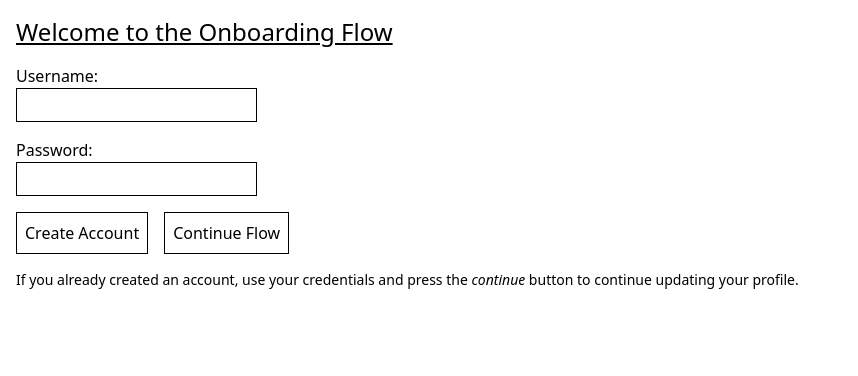
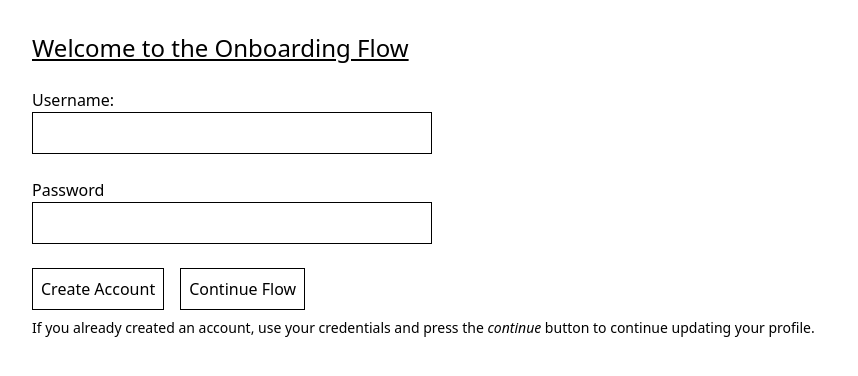
Before and after one commit to philosophy-flow/onboarding-flow-frontend, a React (Vite) app: page /flow/1 in a window 1280 px wide. Shown: the top 376 px of the page, without its empty margins (0-858 px from the left). Built offline with nearby package versions, Linux system fonts and the light colour scheme; no server answers.

Commit message:
refactor common components and add data page

```diff
--- /dev/null
+++ b/src/components/common/Button.tsx
@@ -0,0 +1,17 @@
+import { MouseEventHandler } from "../../types";
+
+type ButtonPropTypes = {
+    label: string;
+    onClick: MouseEventHandler;
+};
+
+export default function Button({ label, onClick }: ButtonPropTypes) {
+    return (
+        <button
+            onClick={onClick}
+            className="mr-4 cursor-pointer border p-2 hover:bg-gray-100"
+        >
+            {label}
+        </button>
+    );
+}
--- /dev/null
+++ b/src/components/common/Input.tsx
@@ -0,0 +1,28 @@
+import { FormEvent } from "../../types";
+
+type InputPropTypes = {
+    name: string;
+    label: string;
+    value: string;
+    onChange: (e: FormEvent) => void;
+};
+
+export default function Input({
+    name,
+    label,
+    value,
+    onChange,
+}: InputPropTypes) {
+    return (
+        <div className="mb-6">
+            <label htmlFor={name}>{label}</label>
+            <input
+                id={name}
+                name={name}
+                className="block w-full max-w-100 border p-2"
+                value={value}
+                onChange={onChange}
+            />
+        </div>
+    );
+}
--- a/src/components/modules/AboutModule.tsx
+++ b/src/components/modules/AboutModule.tsx
@@ -21,13 +21,17 @@ export default function AboutModule({ handleInputChange }: ModularComponent) {
     };
 
     return (
-        <div>
-            <label htmlFor="about">About</label>
+        <div className="mb-6 w-100">
+            <label htmlFor="about" className="block">
+                About
+            </label>
             <textarea
                 name="about"
                 id="about"
                 value={about}
                 onChange={handleChange}
+                maxLength={175}
+                className="h-32 w-full resize-none border-2 p-3"
             />
         </div>
     );
--- a/src/components/modules/BirthdayModule.tsx
+++ b/src/components/modules/BirthdayModule.tsx
@@ -3,6 +3,7 @@ import { useDebounce } from "use-debounce";
 
 import { useUserStore } from "../../store";
 import { ModularComponent } from "../../types";
+import Input from "../common/input";
 
 export default function BirthdayModule({
     handleInputChange,
@@ -35,39 +36,30 @@ export default function BirthdayModule({
     }, [month, day, year]);
 
     return (
-        <>
-            <label htmlFor="birthday"></label>
-            <div id="birthday">
-                <div>
-                    <label htmlFor="month">Month</label>
-                    <input
+        <div className="mb-6">
+            <label htmlFor="birthday" className="mb-3"></label>
+            <div id="birthday" className="w-100 border-2 p-2">
+                <Input
                     name="month"
-                        id="month"
+                    label="Month:"
                     value={month}
                     onChange={(e) => setMonth(e.target.value)}
                 />
-                </div>
 
-                <div>
-                    <label htmlFor="day">Day</label>
-                    <input
-                        name="'day"
-                        id="day"
+                <Input
+                    name="day"
+                    label="Day:"
                     value={day}
                     onChange={(e) => setDay(e.target.value)}
                 />
-                </div>
 
-                <div>
-                    <label htmlFor="year">Year</label>
-                    <input
-                        name="'year"
-                        id="year"
+                <Input
+                    name="year"
+                    label="Year:"
                     value={year}
                     onChange={(e) => setYear(e.target.value)}
                 />
             </div>
         </div>
-        </>
     );
 }
--- a/src/layouts/BaseLayout.tsx
+++ b/src/layouts/BaseLayout.tsx
@@ -2,7 +2,7 @@ import { Outlet } from "react-router-dom";
 
 export default function BaseLayout() {
     return (
-        <main className="m-4">
+        <main className="m-8">
             <Outlet />
         </main>
     );
--- a/src/pages/DataPage.tsx
+++ b/src/pages/DataPage.tsx
@@ -1,23 +1,34 @@
 import { useNavigate } from "react-router-dom";
+
+import { useUserStore } from "../store";
 import { MouseEvent } from "../types";
+import Button from "../components/common/Button";
 
 export default function DataPage() {
     const navigate = useNavigate();
+    const { userData } = useUserStore();
 
     const handleClick = (e: MouseEvent) => {
         e.preventDefault();
-
         navigate("/flow/1");
     };
+
     return (
         <div>
             <h2 className="text-2xl underline">User Data</h2>
-            <button
-                className="mt-4 mr-4 cursor-pointer border p-2"
-                onClick={handleClick}
-            >
-                Return to Flow
-            </button>
+            <table className="my-6 w-[50%] text-left text-sm rtl:text-right">
+                <tbody>
+                    {Object.entries(userData!).map(([key, value]) => (
+                        <tr key={key} className="border-b border-gray-700">
+                            <td className="w-2.5 border-r border-gray-700 px-6 py-4 pl-0">
+                                {key}
+                            </td>
+                            <td className="px-6 py-4">{value}</td>
+                        </tr>
+                    ))}
+                </tbody>
+            </table>
+            <Button label="Return to Flow" onClick={handleClick} />
         </div>
     );
 }
--- a/src/pages/FlowLoginPage.tsx
+++ b/src/pages/FlowLoginPage.tsx
@@ -3,6 +3,9 @@ import { useNavigate } from "react-router-dom";
 
 import { FormEvent, MouseEvent } from "../types";
 import { useUserStore } from "../store";
+
+import Input from "../components/common/Input";
+import Button from "../components/common/Button";
 
 export default function FlowLoginPage() {
     const { createUser, getUser, userData } = useUserStore();
@@ -12,7 +15,7 @@ export default function FlowLoginPage() {
     });
     const navigate = useNavigate();
 
-    const handleInputChange = (e: FormEvent) => {
+    const handleLoginInputChange = (e: FormEvent) => {
         const { name, value } = e.target;
         setFormData({
             ...formData,
@@ -20,7 +23,7 @@ export default function FlowLoginPage() {
         });
     };
 
-    const handleSubmit = async (e: MouseEvent) => {
+    const handleCreate = async (e: MouseEvent) => {
         e.preventDefault();
 
         await createUser({
@@ -41,43 +44,31 @@ export default function FlowLoginPage() {
 
     return (
         <>
-            <h2 className="text-2xl underline">
+            <h2 className="mb-6 text-2xl underline">
                 Welcome to the Onboarding Flow
             </h2>
-            <div className="mt-4">
-                <label htmlFor="username">Username:</label>
-                <input
-                    id="username"
-                    name="username"
-                    className="block border p-1"
-                    value={formData.username}
-                    onChange={handleInputChange}
+            <Input
+                name="username"
+                label="Username:"
+                value={formData.username || ""}
+                onChange={handleLoginInputChange}
+            />
+            <Input
+                name="password"
+                label="Password"
+                value={formData.password || ""}
+                onChange={handleLoginInputChange}
+            />
+
+            <div>
+                <Button
+                    label="Create Account"
+                    onClick={(e) => handleCreate(e)}
                 />
+                <Button label="Continue Flow" onClick={(e) => handleLogin(e)} />
             </div>
-            <div className="mt-4">
-                <label htmlFor="password">Password:</label>
-                <input
-                    id="password"
-                    name="password"
-                    type="password"
-                    className="block border p-1"
-                    value={formData.password}
-                    onChange={handleInputChange}
-                />
-            </div>
-            <button
-                onClick={(e) => handleSubmit(e)}
-                className="mt-4 mr-4 cursor-pointer border p-2"
-            >
-                Create Account
-            </button>
-            <button
-                onClick={(e) => handleLogin(e)}
-                className="mt-4 mr-4 cursor-pointer border p-2"
-            >
-                Continue Flow
-            </button>
-            <p className="mt-4 text-sm">
+
+            <p className="mt-2 text-sm">
                 If you already created an account, use your credentials and
                 press the <span className="italic">continue</span> button to
                 continue updating your profile.
--- a/src/pages/FlowModularPage.tsx
+++ b/src/pages/FlowModularPage.tsx
@@ -1,9 +1,10 @@
 import { useParams, Navigate, useNavigate } from "react-router-dom";
-import { ReactNode } from "react";
+import { ReactNode, Fragment } from "react";
 
 import { usePagesStore, useUserStore } from "../store";
 import componentMap from "../components/modules";
 import { InputChangeHandler, MouseEvent } from "../types";
+import Button from "../components/common/Button";
 
 export default function FlowModularPage() {
     const { pageNumber } = useParams();
@@ -53,25 +54,15 @@ export default function FlowModularPage() {
         <Navigate to="/data" />
     ) : (
         <section>
-            <h2 className="text-2xl underline">{currentPage?.title}</h2>
+            <h2 className="mb-6 text-2xl underline">{currentPage?.title}</h2>
 
             {pageComponentIDs.map((id, index) => (
-                <div key={index}>{generateComponent(id)}</div>
+                <Fragment key={index}>{generateComponent(id)}</Fragment>
             ))}
 
             <div>
-                <button
-                    className="mt-4 mr-4 cursor-pointer border p-2"
-                    onClick={handlePrevious}
-                >
-                    Previous
-                </button>
-                <button
-                    className="mt-4 mr-4 cursor-pointer border p-2"
-                    onClick={handleNext}
-                >
-                    Next
-                </button>
+                <Button label="Previous" onClick={handlePrevious} />
+                <Button label="Next" onClick={handleNext} />
             </div>
         </section>
     );
--- a/src/store/userStore.ts
+++ b/src/store/userStore.ts
@@ -57,9 +57,10 @@ const useUserStore = create<UserStore>()(
                 set({ getUserLoading: true, getUserError: "" });
                 try {
                     const newUser = await getUser(username);
-                    set({ userData: newUser.data });
+                    set({ userData: newUser.data || initialUser });
                 } catch (error) {
                     if (error instanceof Error) {
+                        set({ userData: initialUser });
                         set({ getUserError: error.message });
                     } else {
                         set({ getUserError: "An unknown error occurred" });
@@ -75,9 +76,10 @@ const useUserStore = create<UserStore>()(
                 set({ createUserLoading: true, createUserError: "" });
                 try {
                     const newUser = await createUser(userData);
-                    set({ userData: newUser.data });
+                    set({ userData: newUser.data || initialUser });
                 } catch (error) {
                     if (error instanceof Error) {
+                        set({ userData: initialUser || initialUser });
                         set({ createUserError: error.message });
                     } else {
                         set({ createUserError: "An unknown error occurred" });
@@ -93,9 +95,10 @@ const useUserStore = create<UserStore>()(
                 set({ updateUserLoading: true, updateUserError: "" });
                 try {
                     const newUser = await updateUser(username, userData);
-                    set({ userData: newUser.data });
+                    set({ userData: newUser.data || initialUser });
                 } catch (error) {
                     if (error instanceof Error) {
+                        set({ userData: initialUser || initialUser });
                         set({ updateUserError: error.message });
                     } else {
                         set({ updateUserError: "An unknown error occurred" });
```
Also changed, not shown: src/components/modules/AddressModule.tsx (+20 -27 lines), src/types.ts (+5 -3 lines). Lines whose indentation alone changed are shown as unchanged.
